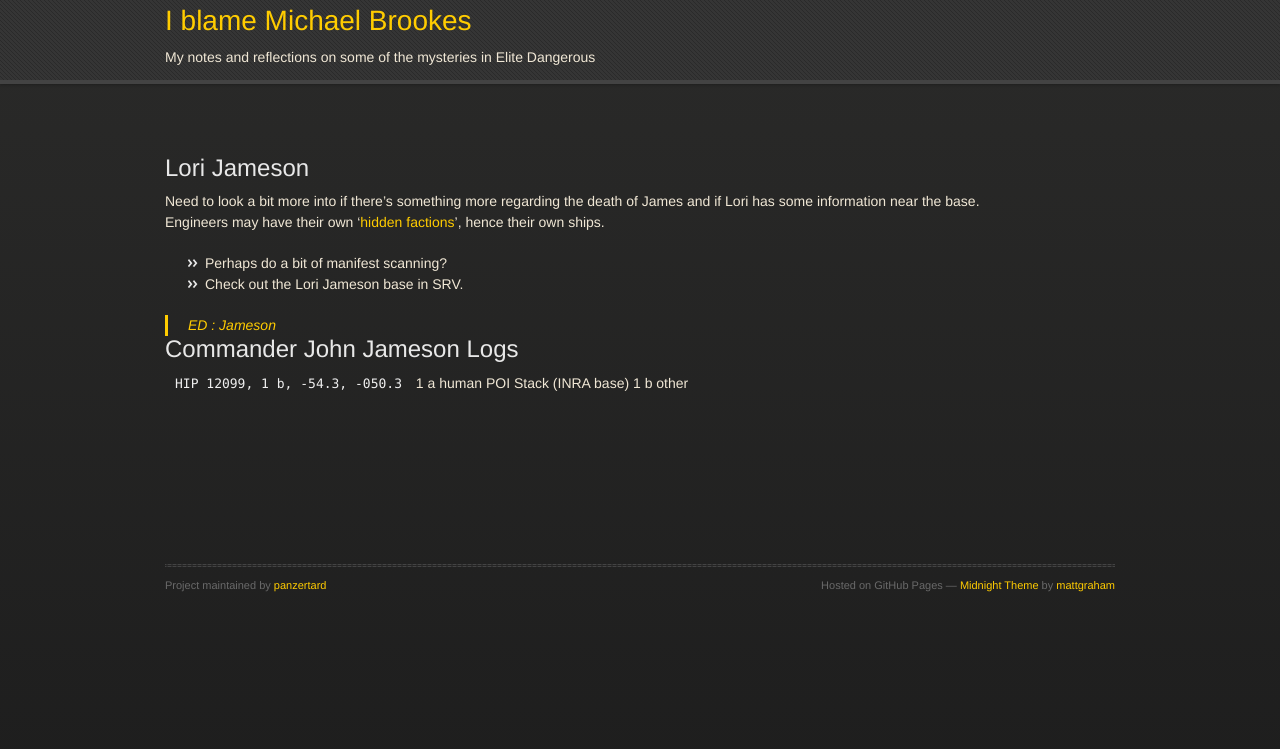
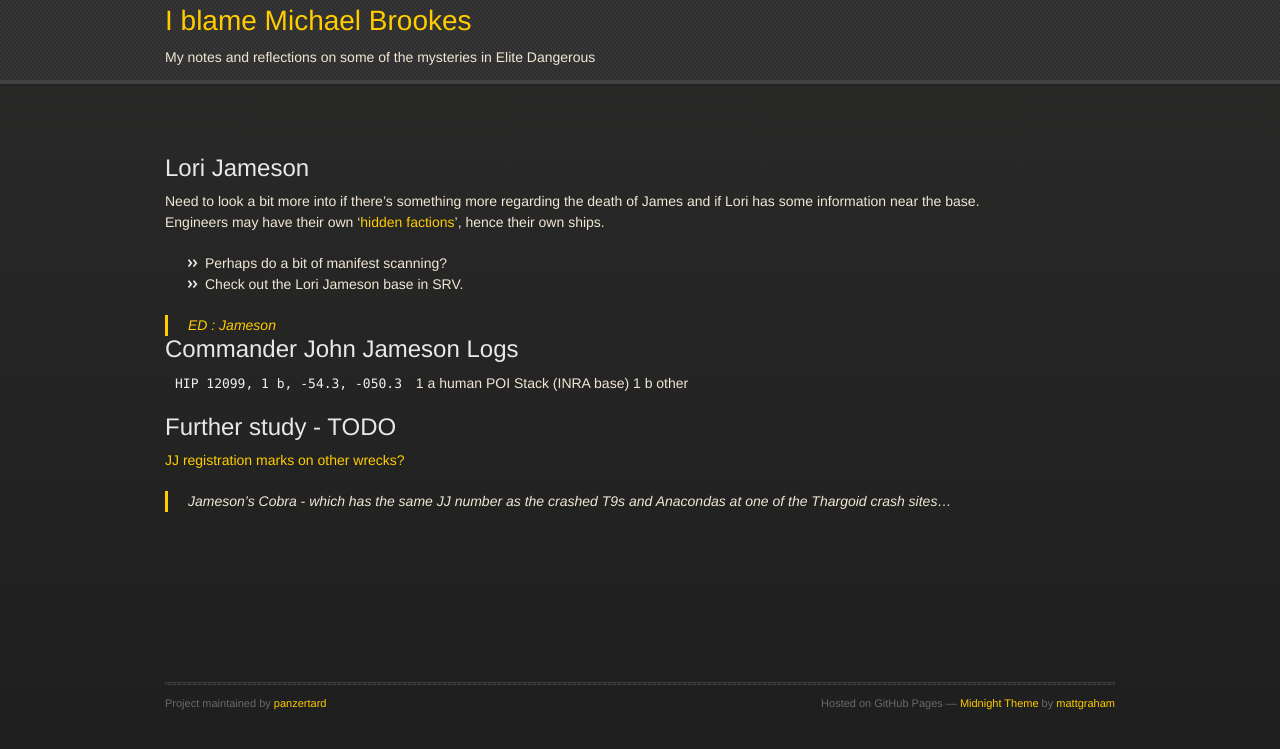
Before and after one commit to panzertard/elitedangerous-notes, a Jekyll site: the page built from docs/_notes/Jameson.md, in a window 1280 px wide. Shown: the top 749 px of the page. Built offline with Jekyll 4.4.1, drawn with Linux system fonts in a browser that asks for light colours; some web fonts are replaced; a script that is not in the unit is left out.

Commit message:
JJ registration marks

```diff
--- a/docs/_notes/Jameson.md
+++ b/docs/_notes/Jameson.md
@@ -20,3 +20,7 @@ Engineers may have their own '[hidden factions](https://eddb.io/faction/75300)',
 `HIP 12099, 1 b, -54.3, -050.3`
 1 a human POI Stack (INRA base)
 1 b other
+
+## Further study - TODO
+[JJ registration marks on other wrecks?](https://forums.frontier.co.uk/threads/inra-base-discoveries.383412/post-6160826)
+> Jameson's Cobra - which has the same JJ number as the crashed T9s and Anacondas at one of the Thargoid crash sites...
```
